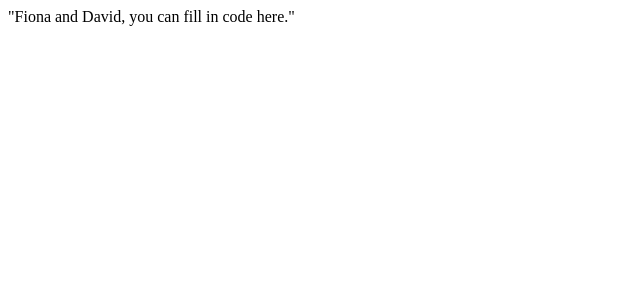
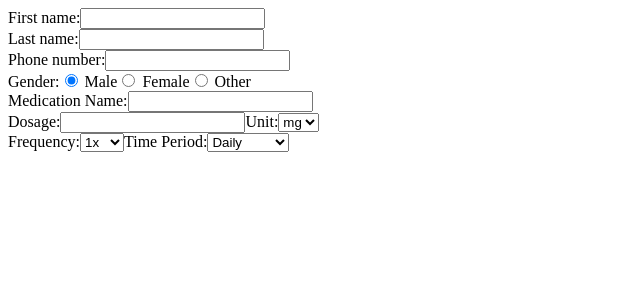
Before and after one commit to aidenywl/medmory, a React (Create React App) app in the folder sms/frontend/: page / in a window 1280 px wide. Shown: the top 300 px of the page, without its empty margins (0-640 px from the left). Built offline with nearby package versions, Linux system fonts and the light colour scheme.

Commit message:
add html with data inputs

```diff
--- a/sms/frontend/src/components/App.js
+++ b/sms/frontend/src/components/App.js
@@ -2,7 +2,66 @@ import React from "react";
 
 class App extends React.Component {
   render() {
-    return <div>"Fiona and David, you can fill in code here."</div>;
+    return (<div>
+
+
+ <form>
+  First name:
+  <input type="text" name="firstname"/>< br />
+  Last name:
+  <input type="text" name="lastname"/>< br />
+
+  Phone number:
+  <input type="text" name="phonenumber"/>< br />
+
+  Gender:
+  <input type="radio" name="gender" value="male" checked/> Male
+  <input type="radio" name="gender" value="female"/> Female
+  <input type="radio" name="gender" value="other"/> Other< br />
+
+  Medication Name:
+  <input type="text" name="medication"/>< br />
+
+  Dosage:
+  <input type="text" name="dosage"/>
+
+  Unit:
+  <select>
+  <option value="mg">mg</option>
+  <option value="mL">mL</option>
+  </select>
+  < br />
+
+  Frequency:
+  <select>
+  <option value="1">1x</option>
+  <option value="2">2x</option>
+  <option value="3">3x</option>
+  <option value="4">4x</option>
+  <option value="5">5x</option>
+  <option value="6">6x</option>
+  <option value="7">7x</option>
+  <option value="8">8x</option>
+  <option value="9">9x</option>
+  <option value="10">10x</option>
+  <option value="11">11x</option>
+  <option value="12">12x</option>
+  <option value="10">13x</option>
+  <option value="11">14x</option>
+  <option value="12">15x</option>
+  </select>
+
+  Time Period:
+  <select>
+  <option value="daily">Daily</option>
+  <option value="weekly">Weekly</option>
+  <option value="bi-weekly">Bi-Weekly</option>
+  <option value="monthly">Monthly</option>
+  </select>
+
+</form>
+
+  </div>);
   }
 }
 
```
